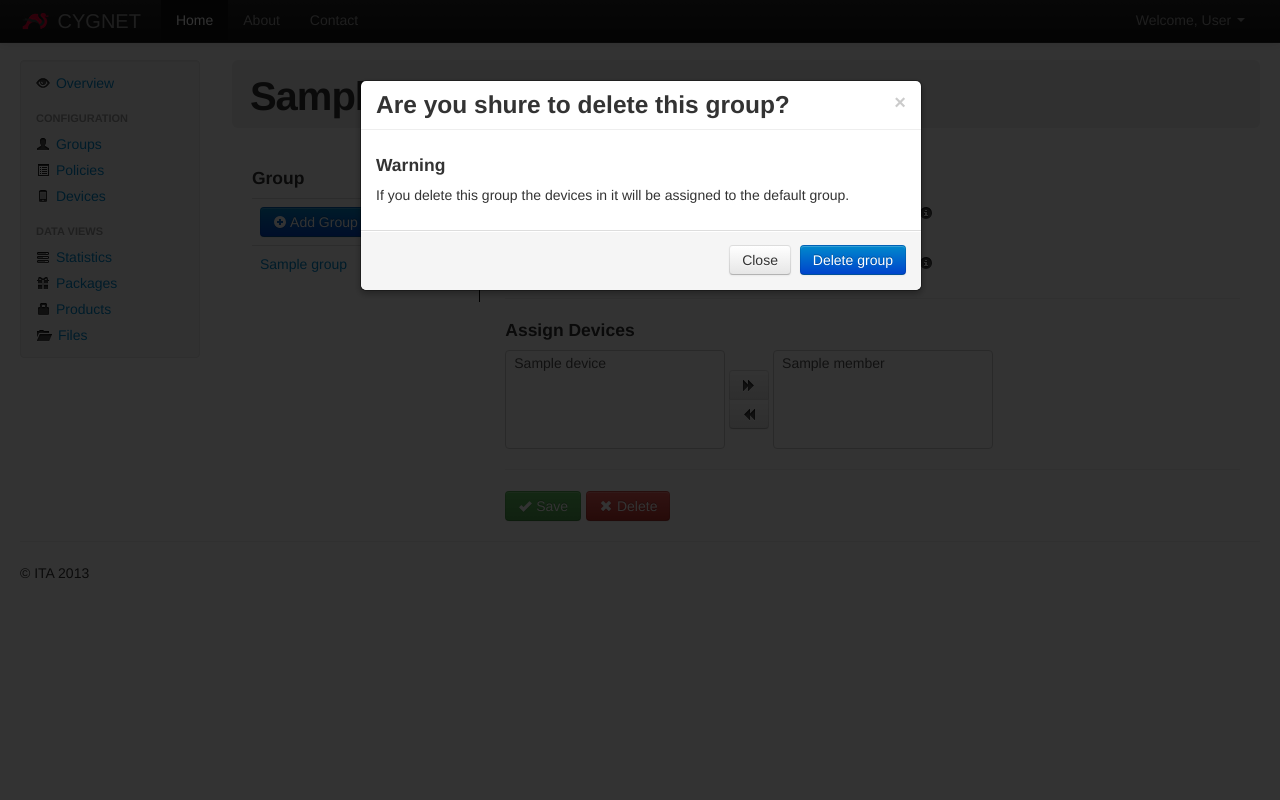
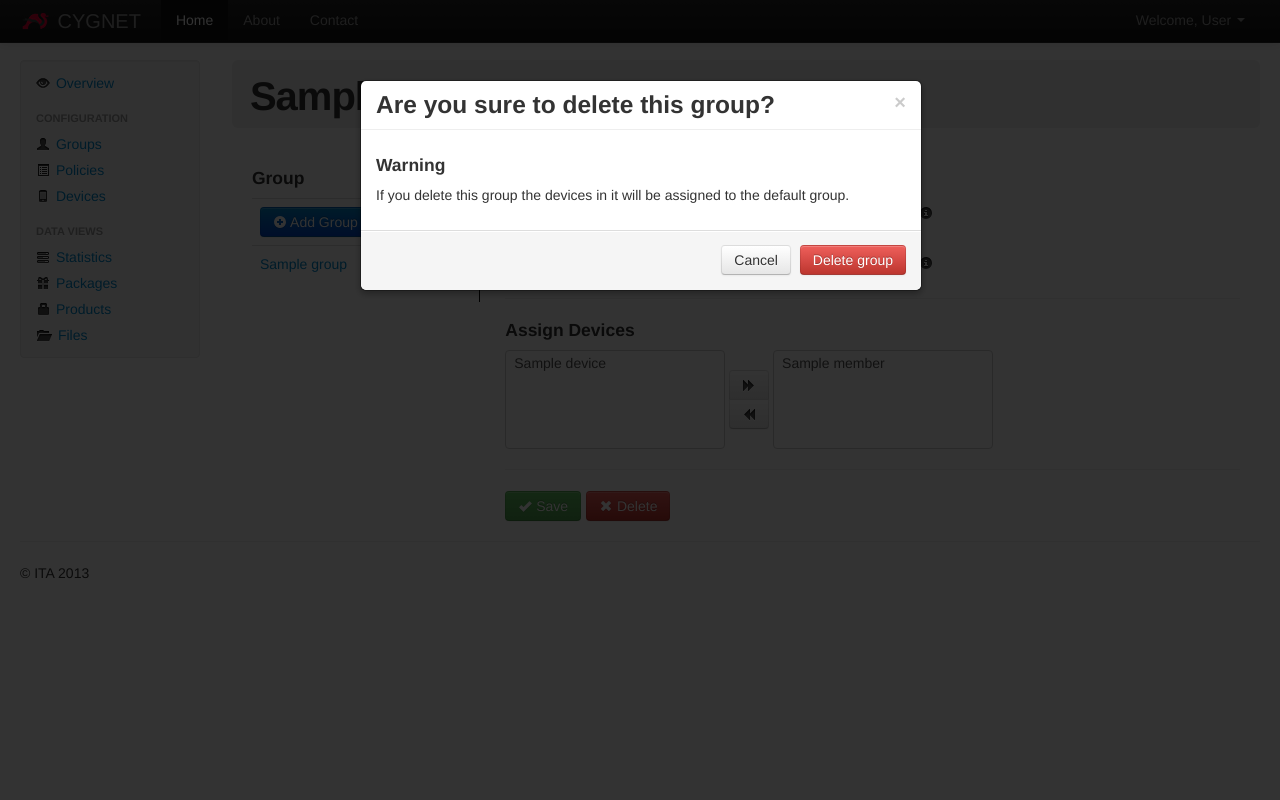
Before and after one commit to strongswan/strongTNC, a Django app: template cygapp/templates/cygapp/groups.html in a window 1280 px wide, after a click on "Delete". Run offline with Django 3.2, Linux system fonts and the light colour scheme; the template is opened without the code that fills it: most values are stand-ins (such as "Sample title", 1, 10 or a date in 2020); some libraries are stand-ins or nearby versions.

Commit message:
changed modal screen

```diff
--- a/cygapp/templates/cygapp/devices.html
+++ b/cygapp/templates/cygapp/devices.html
@@ -101,15 +101,15 @@
 <div id="delModal" class="modal hide fade" tabindex="-1" role="dialog" aria-labelledby="deleteModalLabel" aria-hidden="true">
   <div class="modal-header">
     <button type="button" class="close" data-dismiss="modal" aria-hidden="true">&times;</button>
-    <h3 id="deleteModalLabel">Are you shure to delete this device?</h3>
+    <h3 id="deleteModalLabel">Are you sure to delete this device?</h3>
   </div>
   <div class="modal-body">
     <h4>Warning</h4>
     <p>If you remove this device, it will appear in the list with default settings.</p>
   </div>
   <div class="modal-footer">
-    <a class="btn" data-dismiss="modal">Close</a>
-    <a class="btn btn-primary" href="/devices/{{device.id}}/delete">Delete device</a>
+    <a class="btn" data-dismiss="modal">Cancel</a>
+    <a class="btn btn-danger" href="/devices/{{device.id}}/delete">Delete device</a>
   </div>
 </div>
 
--- a/cygapp/templates/cygapp/groups.html
+++ b/cygapp/templates/cygapp/groups.html
@@ -107,15 +107,15 @@
 <div id="delModal" class="modal hide fade" tabindex="-1" role="dialog" aria-labelledby="deleteModalLabel" aria-hidden="true">
   <div class="modal-header">
     <button type="button" class="close" data-dismiss="modal" aria-hidden="true">&times;</button>
-    <h3 id="deleteModalLabel">Are you shure to delete this group?</h3>
+    <h3 id="deleteModalLabel">Are you sure to delete this group?</h3>
   </div>
   <div class="modal-body">
     <h4>Warning</h4>
     <p>If you delete this group the devices in it will be assigned to the default group.</p>
   </div>
   <div class="modal-footer">
-    <a class="btn" data-dismiss="modal">Close</a>
-    <a class="btn btn-primary" href="/groups/{{group.id}}/delete">Delete group</a>
+    <a class="btn" data-dismiss="modal">Cancel</a>
+    <a class="btn btn-danger" href="/groups/{{group.id}}/delete">Delete group</a>
   </div>
 </div>
 
```
